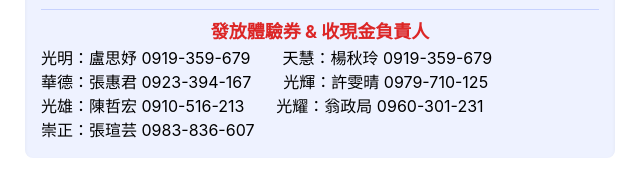
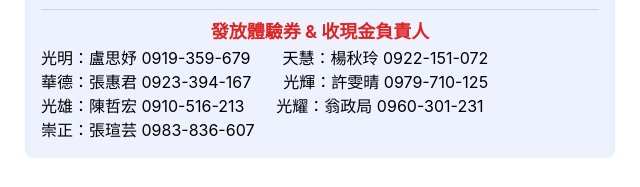
Before and after one commit to chy0205/0217, a plain HTML site: page index.html in a window 1280 px wide. Shown: the part 832-1019 px from the top of the page, 320-960 px from the left. Drawn offline with nearby package versions, Linux system fonts and the light colour scheme.

Commit message:
Update index.html

```diff
--- a/index.html
+++ b/index.html
@@ -323,7 +323,7 @@
                 <p class="mt-3 text-lg font-bold text-red-600 border-t border-indigo-200 pt-2 text-center">
                     發放體驗券 & 收現金負責人
                 </p>
-                <p class="text-base">光明：盧思妤 0919-359-679　　天慧：楊秋玲 0919-359-679</p>
+                <p class="text-base">光明：盧思妤 0919-359-679　　天慧：楊秋玲 0922-151-072</p>
                 <p class="text-base">華德：張惠君 0923-394-167　　光輝：許雯晴 0979-710-125</p>
                 <p class="text-base">光雄：陳哲宏 0910-516-213　　光耀：翁政局 0960-301-231</p>
                 <p class="text-base">崇正：張瑄芸 0983-836-607</p>
```
